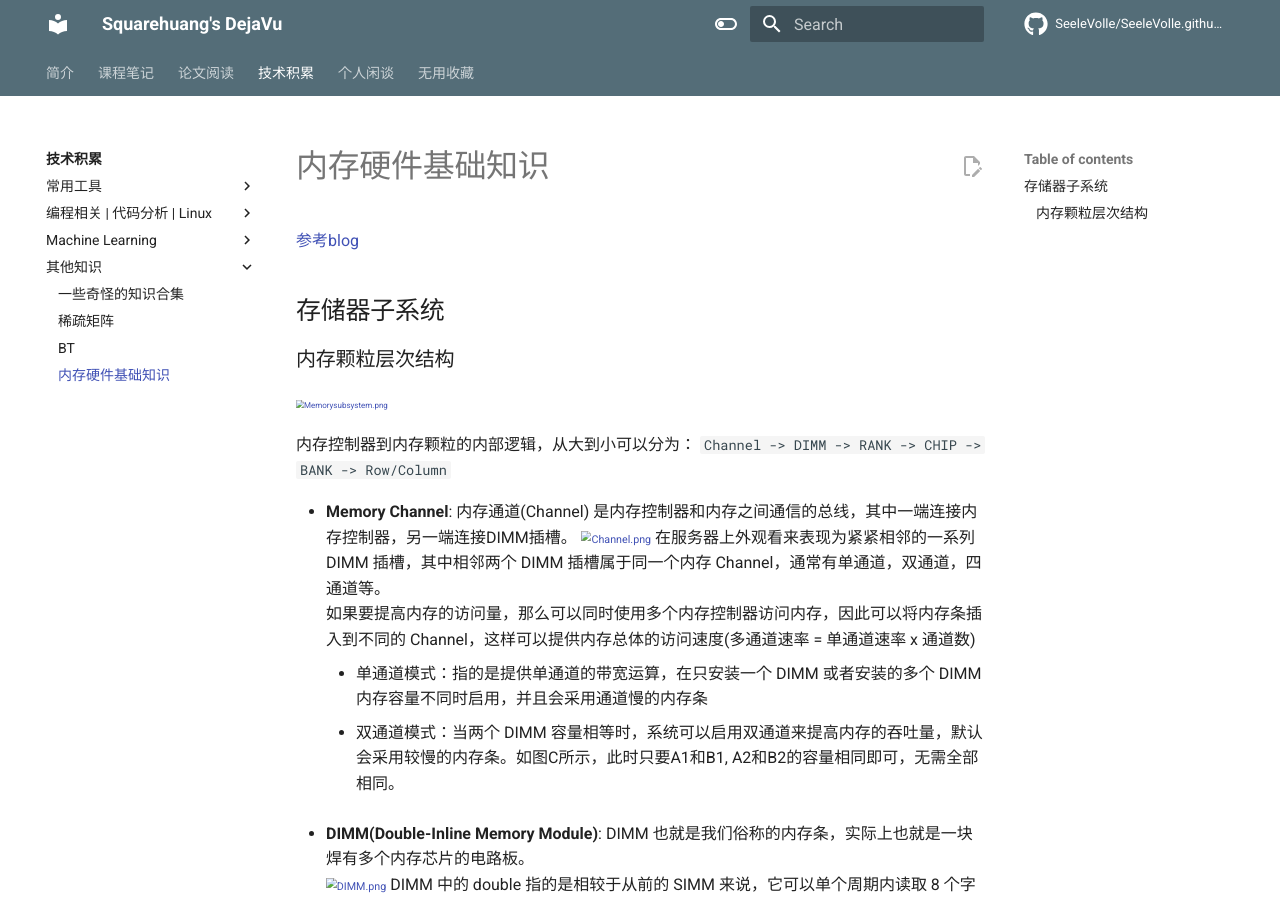
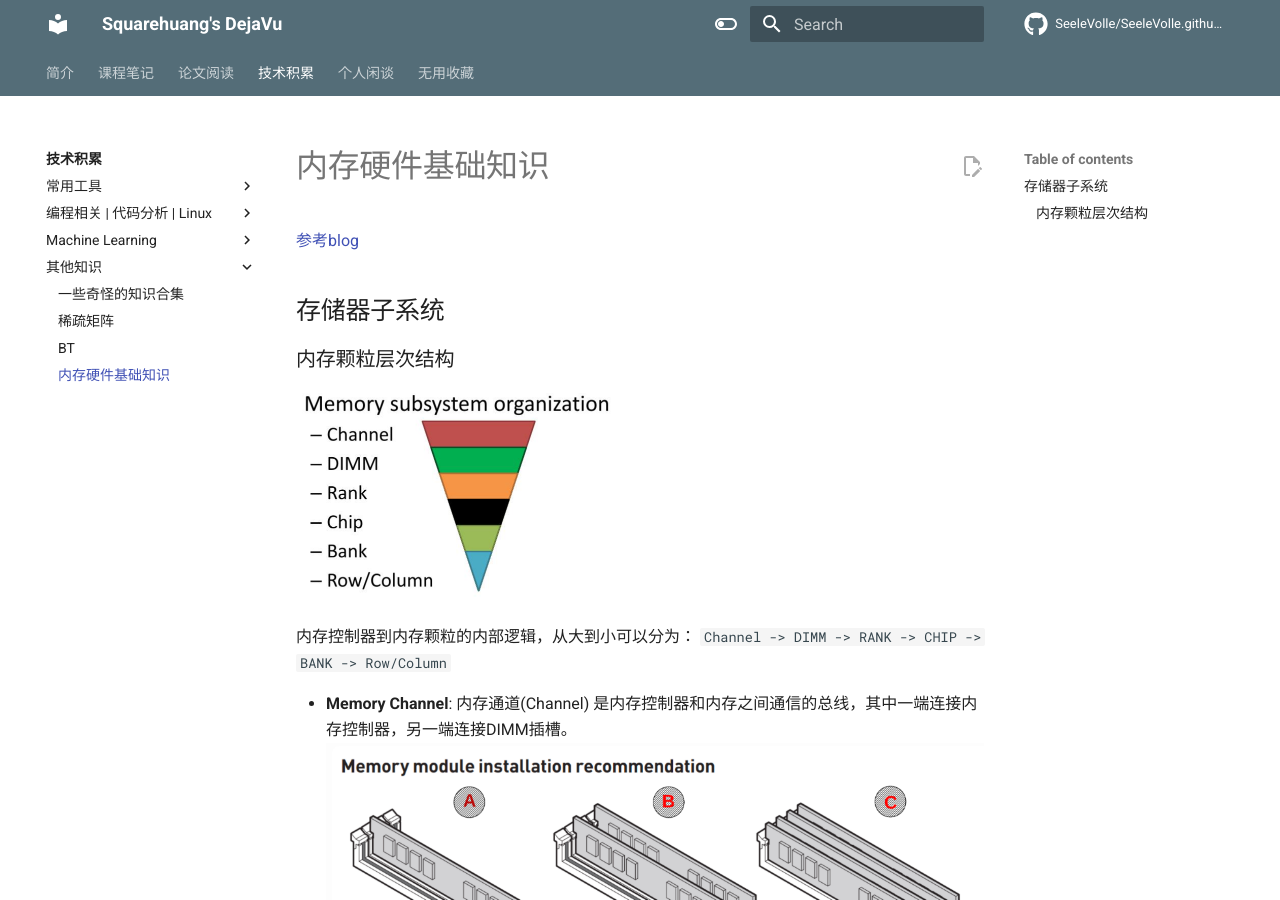
Before and after one commit to SeeleVolle/SeeleVolle.github.io, an MkDocs documentation site: the page built from docs/tech/others/Memory_hardware.md, in a window 1280 px wide and 900 px high. Built offline with MkDocs 1.6.1 and Material for MkDocs 9.7.7, drawn with Linux system fonts in a browser that asks for light colours; comment, search, counter and statistics services are not loaded.

```diff
--- a/docs/tech/others/Memory_hardware.md
+++ b/docs/tech/others/Memory_hardware.md
@@ -6,30 +6,30 @@
 
 ### 内存颗粒层次结构
 
-<img src="./assets/Memory_hardware/Memorysubsystem.png" alt="Memorysubsystem.png" style="zoom:50%;" />
+<img src="../assets/Memory_hardware/Memorysubsystem.png" alt="Memorysubsystem.png" style="zoom:50%;" />
 
 内存控制器到内存颗粒的内部逻辑，从大到小可以分为：
 `Channel -> DIMM -> RANK -> CHIP -> BANK -> Row/Column`
 
 + **Memory Channel**: 内存通道(Channel) 是内存控制器和内存之间通信的总线，其中一端连接内存控制器，另一端连接DIMM插槽。
-  <img src="./assets/Memory_hardware/Channel.png" alt="Channel.png" style="zoom:67%;" />
+  <img src="../assets/Memory_hardware/Channel.png" alt="Channel.png" style="zoom:67%;" />
   在服务器上外观看来表现为紧紧相邻的一系列 DIMM 插槽，其中相邻两个 DIMM 插槽属于同一个内存 Channel，通常有单通道，双通道，四通道等。
   如果要提高内存的访问量，那么可以同时使用多个内存控制器访问内存，因此可以将内存条插入到不同的 Channel，这样可以提供内存总体的访问速度(多通道速率 = 单通道速率 x 通道数)
   + 单通道模式：指的是提供单通道的带宽运算，在只安装一个 DIMM 或者安装的多个 DIMM 内存容量不同时启用，并且会采用通道慢的内存条
   + 双通道模式：当两个 DIMM 容量相等时，系统可以启用双通道来提高内存的吞吐量，默认会采用较慢的内存条。如图C所示，此时只要A1和B1, A2和B2的容量相同即可，无需全部相同。
 
 + **DIMM(Double-Inline Memory Module)**: DIMM 也就是我们俗称的内存条，实际上也就是一块焊有多个内存芯片的电路板。
-  <img src="./assets/Memory_hardware/DIMM.png" alt="DIMM.png" style="zoom:67%;" />
+  <img src="../assets/Memory_hardware/DIMM.png" alt="DIMM.png" style="zoom:67%;" />
   DIMM 中的 double 指的是相较于从前的 SIMM 来说，它可以单个周期内读取 8 个字节，即位宽是 64 位。如今常见的 DIMM 类型如下：
   + RDIMM: Registered DIMM，主要用于服务器上，为了稳定性有 ECC 和无 ECC 两种，一般是自带 ECC 的
   + UDIMM: UnBuffered DIMM，主要用于个人 PC 上，同样有 ECC 和无 ECC 两种，一般不带 ECC
   + SO-DIMM: Small-Outline DIMM，主要用于笔记本，也分 ECC 和无 ECC 两种.
 
 + **Memory Rank/Chip**: Chip 是实际存储数据的地方，每个 DIMM 上会有多个类似的 Chip，单个 Chip 的位宽一般是4/8/16/32 bit，所以会将多个 Chip 并联起来组成 64 bit的位宽集合，这个集合就称为是 RANK.
- <img src="./assets/Memory_hardware/Chip.png" alt="Chip.png" style="zoom:67%;" />
+ <img src="../assets/Memory_hardware/Chip.png" alt="Chip.png" style="zoom:67%;" />
  对于某些内存条来说，可能正反都有很多 Chips，那么正反两面每一个面的集合都叫做 RANK，即有两个 RANK
 
 + **Memory Bank/Cell**: Chip 内部包含了许多 Bank, 每一个 Bank 实际上是一个存储矩阵(Memory Array)，这些 Bank 共享 Chip 内的 BA(Bank Address)线，而在 Bank 内部通过行列划分为一个个独立的存储单元，称为 Cell，可以保存 1 bit 的数据，Cell 由 Row Decoder/Column Decoder 寻址。每组 Bank 的下方会有一个 Row Buffer(Sense amplifer) 来将读出的 Row 缓存
- <img src="./assets/Memory_hardware/Bank.png" alt="Bank.png" style="zoom:67%;" />
+ <img src="../assets/Memory_hardware/Bank.png" alt="Bank.png" style="zoom:67%;" />
 
   内存控制器可以对同一个 Rank 内的所有 Chip 同时进行读写，同一个 Rank 内的所有 Chip 共享同样的控制信号，多个 Rank 可以共享同一根 Addr/Command 信号线，利用 CS 线来选择使用哪组 Rank.
```
Also changed, not shown: docs/tech/coding/PIM.md (+3 -3 lines).
